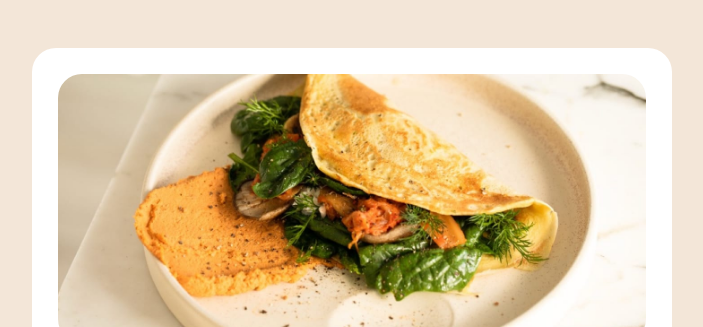
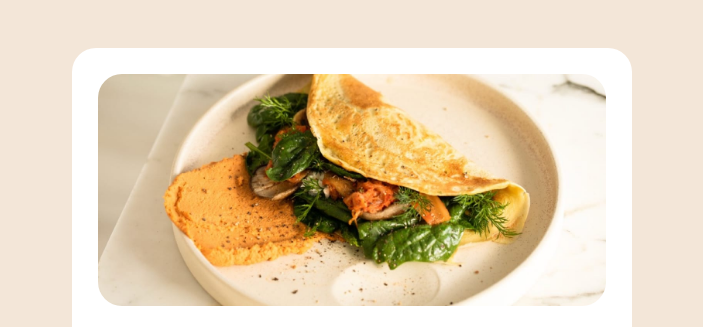
Before and after one commit to siyad01/recipe-page, a plain HTML site: page index.html in a window 1280 px wide. Shown: the top 327 px of the page, without its empty margins (288-991 px from the left). Drawn offline with Linux system fonts and the light colour scheme.

Commit message:
Update index.html

```diff
--- a/index.html
+++ b/index.html
@@ -196,7 +196,7 @@
       .card{
         display: block;
         border-radius: 1.5em;
-        width: 80vh;
+        width: 70vh;
         background: white;
         margin-top: 3em;
         margin-bottom: 3em;
```
